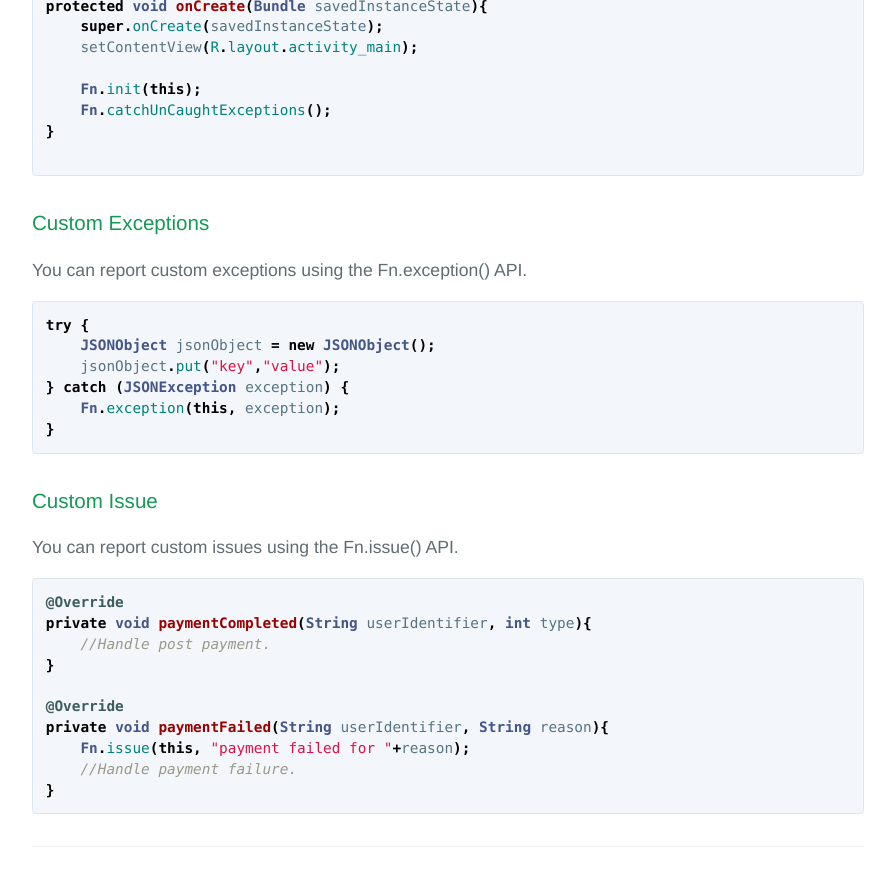
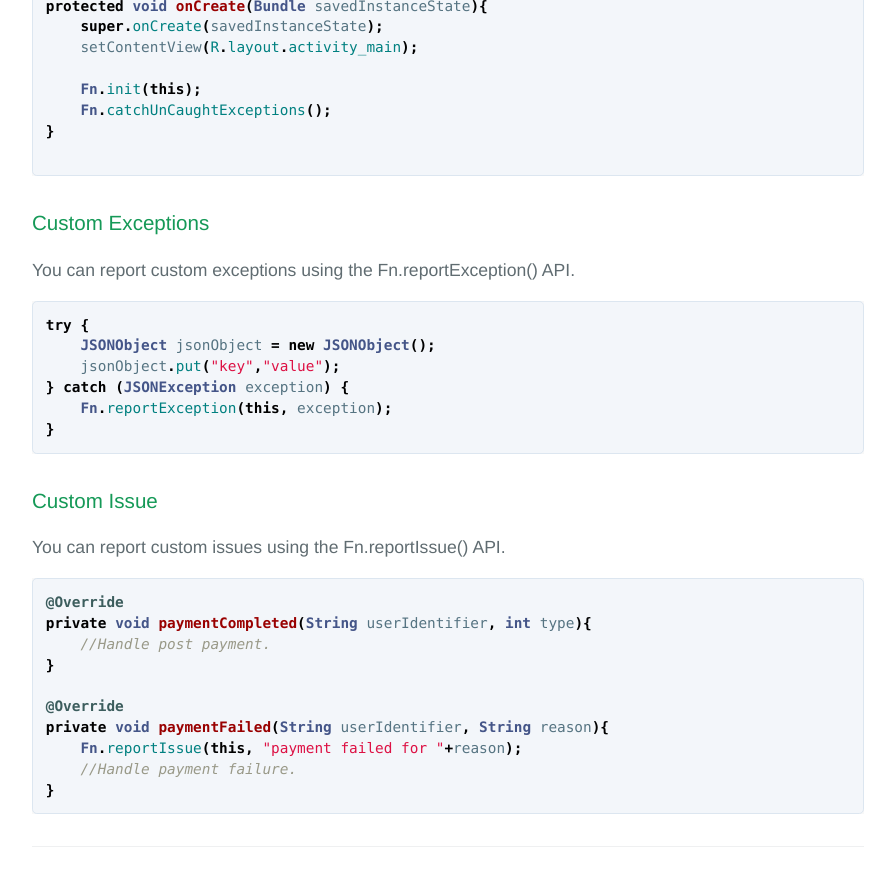
Before and after one commit to finotes/finotes.github.io, a Jekyll site: the page built from _posts/2018-02-02-java-docs.md, in a window 1280 px wide and 900 px high, scrolled down 13926 px. Shown: the top 886 px of the window, without its empty margins (192-1087 px from the left). Built offline with Jekyll 4.4.1, drawn with Linux system fonts in a browser that asks for light colours; some web fonts are replaced; some of the changed text lies outside the part shown.

Commit message:
Update 2018-02-02-java-docs.md

````diff
--- a/_posts/2018-02-02-java-docs.md
+++ b/_posts/2018-02-02-java-docs.md
@@ -112,9 +112,9 @@ public class BlogApp extends Application {
         super.onCreate();
 
         Fn.init(this, false , true);
-        //Fn.issue allows you to raise custom issues.
+        //Fn.reportIssue allows you to raise custom issues.
         //Refer Custom Issue section by the end of this documentation for more details.
-        Fn.issue(this, "Test Issue", Severity.MINOR);
+        Fn.reportIssue(this, "Test Issue", Severity.MINOR);
     }
 }
 ```
@@ -135,7 +135,7 @@ public class BlogApp extends Application {
         super.onCreate();
 
         Fn.init(this, false , true);
-//        Fn.issue(this, "Test Issue", Severity.MINOR);
+//        Fn.reportException(this, "Test Issue", Severity.MINOR);
     }
 }
 ```
@@ -570,18 +570,18 @@ protected void onCreate(Bundle savedInstanceState){
 ```
 
 ### Custom Exceptions
-You can report custom exceptions using the Fn.exception() API.
+You can report custom exceptions using the Fn.reportException() API.
 ```java
 try {
     JSONObject jsonObject = new JSONObject();
     jsonObject.put("key","value");
 } catch (JSONException exception) {
-    Fn.exception(this, exception);
+    Fn.reportException(this, exception);
 }
 ```
 
 ### Custom Issue
-You can report custom issues using the Fn.issue() API.
+You can report custom issues using the Fn.reportIssue() API.
 ```java
 @Override
 private void paymentCompleted(String userIdentifier, int type){
@@ -590,7 +590,7 @@ private void paymentCompleted(String userIdentifier, int type){
 
 @Override
 private void paymentFailed(String userIdentifier, String reason){
-    Fn.issue(this, "payment failed for "+reason);
+    Fn.reportIssue(this, "payment failed for "+reason);
     //Handle payment failure.
 }
 ```
````
